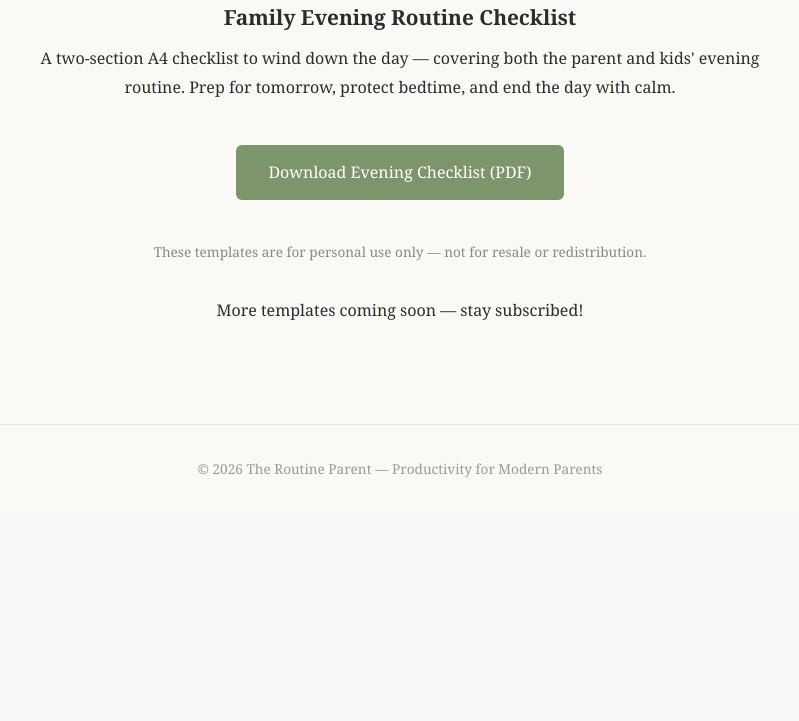
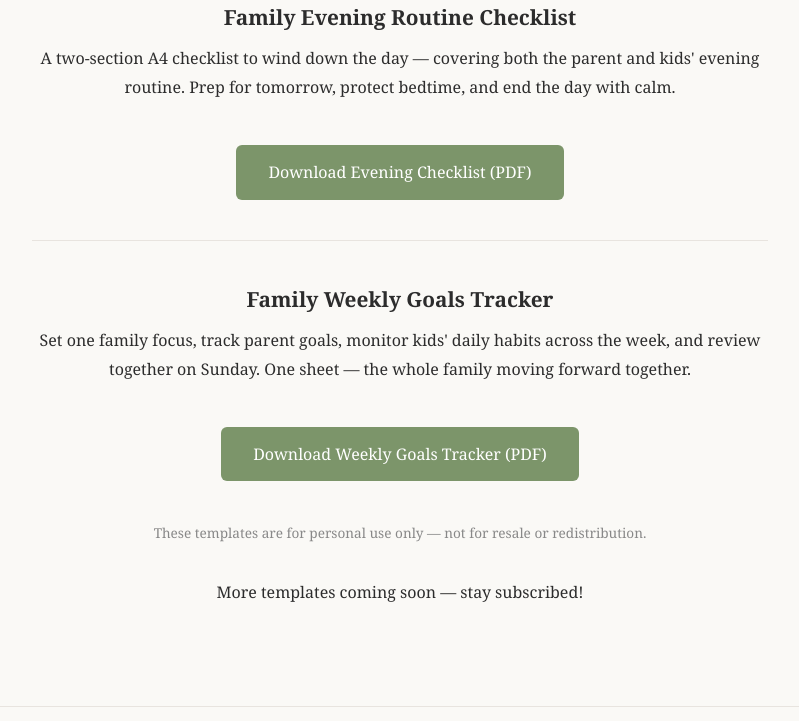
Before and after one commit to doug-ctrl/theroutineparent, a Django app: page /free-planner/ in a window 1280 px wide. Shown: the part 1184-1905 px from the top of the page, without its empty margins (240-1039 px from the left). Before the commit the page ends 1662 px from the top, so only its background shows below. Run offline with Django 5.2, Linux system fonts and the light colour scheme; parts of the project's set-up code (start-up, migrations or seed data) failed here and were passed over; some libraries are stand-ins or nearby versions.

Commit message:
Add weekly goals tracker download

```diff
--- a/blog/urls.py
+++ b/blog/urls.py
@@ -12,6 +12,7 @@ urlpatterns = [
     path("download/chore-chart/", views.download_chore_chart, name="download_chore_chart"),
     path("download/morningchecklist/", views.download_morning_checklist, name="download_morning_checklist"),
     path("download/eveningchecklist/", views.download_evening_checklist, name="download_evening_checklist"),
+    path("download/weeklygoals/", views.download_weekly_goals_tracker, name="download_weekly_goals_tracker"),
     path("post/<slug:slug>/", views.PostDetailView.as_view(), name="post_detail"),
     path("pillar/<slug:slug>/", views.PillarPostsView.as_view(), name="pillar_posts"),
     path("about/", views.AboutView.as_view(), name="about"),
--- a/blog/views.py
+++ b/blog/views.py
@@ -149,6 +149,13 @@ def download_evening_checklist(request):
     response.content = requests.get(r2_url).content
     return response
 
+def download_weekly_goals_tracker(request):
+    r2_url = "https://pub-53c2d8846d17472f9a9fc9195eba2c02.r2.dev/downloads/family_weekly_goals_tracker.pdf"
+    response = HttpResponse(content_type="application/pdf")
+    response["Content-Disposition"] = 'attachment; filename="Family_Weekly_Goals_Tracker_The_Routine_Parent.pdf"'
+    response.content = requests.get(r2_url).content
+    return response
+
 class ContactView(TemplateView):
     template_name = "pages/contact.html"
 
--- a/templates/pages/download.html
+++ b/templates/pages/download.html
@@ -34,6 +34,12 @@
         <p>A two-section A4 checklist to wind down the day — covering both the parent and kids' evening routine. Prep for tomorrow, protect bedtime, and end the day with calm.</p>
         <a href="{% url 'blog:download_evening_checklist' %}" class="download-btn">Download Evening Checklist (PDF)</a>
 
+        <div style="border-top: 1px solid #e8e4df; margin: 2.5rem 0;"></div>
+
+        <h2 style="font-size: 1.3rem; margin-bottom: 0.5rem;">Family Weekly Goals Tracker</h2>
+        <p>Set one family focus, track parent goals, monitor kids' daily habits across the week, and review together on Sunday. One sheet — the whole family moving forward together.</p>
+        <a href="{% url 'blog:download_weekly_goals_tracker' %}" class="download-btn">Download Weekly Goals Tracker (PDF)</a>
+
         <p style="margin-top: 2.5rem; color: #888; font-size: 0.85rem;">These templates are for personal use only — not for resale or redistribution.</p>
 
         <p style="margin-top: 2rem;">More templates coming soon — stay subscribed!</p>
```
